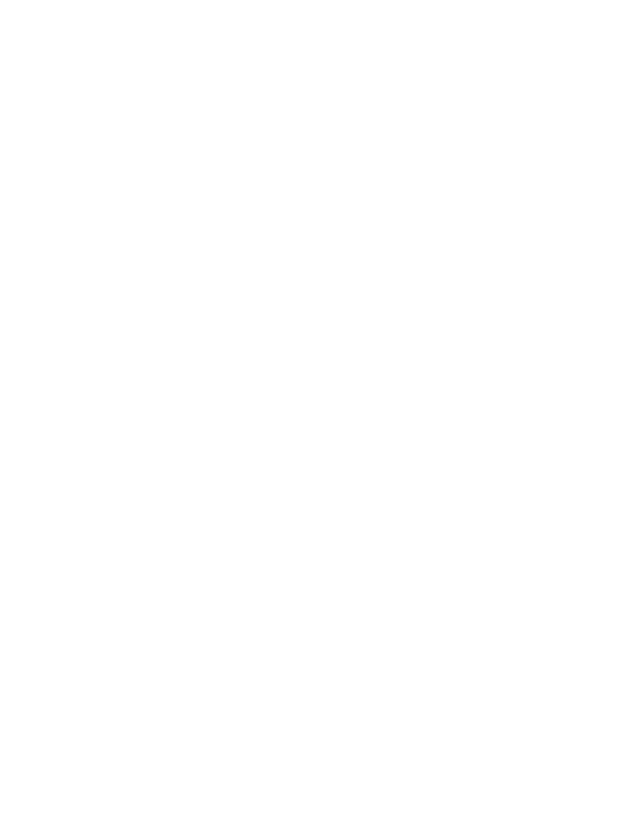
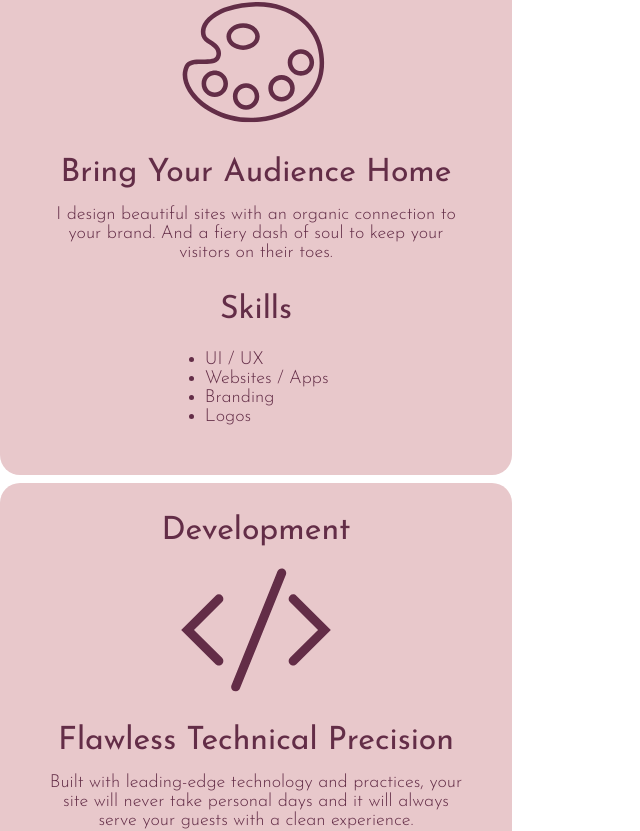
Before and after one commit to HeatherHerries/VisualVisionaryPortfolio, a React (Create React App) app: page /AboutPage in a window 1280 px wide. Shown: the part 1454-2285 px from the top of the page, without its empty margins (0-640 px from the left). Before the commit the page ends 1361 px from the top, so only its background shows below. Built offline with nearby package versions, Linux system fonts and the light colour scheme.

Commit message:
Finished SE Card Component

```diff
--- /dev/null
+++ b/src/Components/SECard.js
@@ -0,0 +1,45 @@
+import React from 'react'
+import '../Styles/SECard.css'
+
+function SECard({header1, image, alt,header2, para, header3, li1, li2, li3, li4}) {
+  return (
+    <div className='se-card-container'>
+
+      <div className="se-card-content">
+
+        <div className="se-card-header1">
+          <p>{header1}</p>
+        </div>
+
+        <div className="se-card-icon">
+          <img src={image} alt={alt} />
+        </div>
+
+        <div className="se-card-header2">
+          <p>{header2}</p>
+        </div>
+
+        <div className="se-card-para">
+          <p>{para}</p>
+        </div>
+
+        <div className="se-card-header3">
+          <p>{header3}</p>
+        </div>
+
+        <div className="se-bullets">
+          <ul>
+            <li>{li1}</li>
+            <li>{li2}</li>
+            <li>{li3}</li>
+            <li>{li4}</li>
+          </ul>
+        </div>
+
+      </div>
+
+    </div>
+  )
+}
+
+export default SECard
--- a/src/Pages/AboutPage.js
+++ b/src/Pages/AboutPage.js
@@ -2,9 +2,12 @@ import React from 'react'
 import '../Styles/AboutPage.css'
 import VBImage from '../Assets/Images/vb-image.png'
 import Navbar from '../Components/Navbar'
+import SectionHeader from '../Components/SectionHeader'
+import SECard from '../Components/SECard'
 import Button from '../Components/Button'
-import SectionHeader from '../Components/SectionHeader'
 import SectionBreakLine from '../Components/SectionBreakLine'
+import DesignCardImg from '../Assets/Images/palette-icon.svg'
+import DevCardImg from '../Assets/Images/brackets-icon.svg'
 
 import { Link } from "react-router-dom"
 
@@ -59,11 +62,42 @@ function AboutPage() {
       </div>
 
       <div className="skills-envisioned-container">
-      <div className="se-header">
+        <div className="se-header">
             <SectionHeader
             text="Skills Envisioned"
             />
         </div>
+
+        <div className="se-card-design">
+            <SECard
+            header1="Design"
+            image={DesignCardImg}
+            alt="SVG of painters palette"
+            header2="Bring Your Audience Home"
+            para="I design beautiful sites with an organic connection to your brand. And a fiery dash of soul to keep your visitors on their toes. "
+            header3="Skills"
+            li1="UI / UX"
+            li2="Websites / Apps"
+            li3="Branding"
+            li4="Logos"
+            />
+        </div>
+
+        <div className="se-card-development">
+            <SECard
+            header1="Development"
+            image={DevCardImg}
+            alt="SVG of Code Brackets"
+            header2="Flawless Technical Precision"
+            para="Built with leading-edge technology and practices, your site will never take personal days and it will always serve your guests with a clean experience."
+            header3="Languages"
+            li1="HTML / HTML5"
+            li2="CSS / Sass"
+            li3="Javascript"
+            li4="React"
+            />
+        </div>
+
       </div>
     </div>
   )
--- /dev/null
+++ b/src/Styles/SECard.css
@@ -0,0 +1,50 @@
+.se-card-container {
+  display: flex;
+  justify-content: center;
+  width: 40vw;
+  height: 70vh;
+  margin-top: 1vh;
+  background-color: #E8C8CB;
+  border-radius: 20px;
+}
+
+.se-card-content {
+  width: 33vw;
+  color: #632D47;
+  text-align: center;
+}
+
+.se-card-header1 {
+  font-size: 2rem;
+  margin-top: 2rem;
+}
+
+.se-card-icon img{
+  width: 9.375rem;
+  height: 9.375rem;
+  margin-top: .5rem;
+}
+
+.se-card-header2 {
+font-size: 2rem;
+margin-top: 1rem;
+}
+
+.se-card-para {
+  font-size: 1.125rem;
+  font-weight: 300;
+  margin-top: 1rem;
+}
+
+.se-card-header3 {
+  font-size: 2rem;
+  padding-top: 2rem;
+}
+
+.se-bullets {
+  font-size: 1.125rem;
+  font-weight: 300;
+  text-align: start;
+  padding-left: 12.5vw;
+  margin-top: 1.5rem;
+}
```
